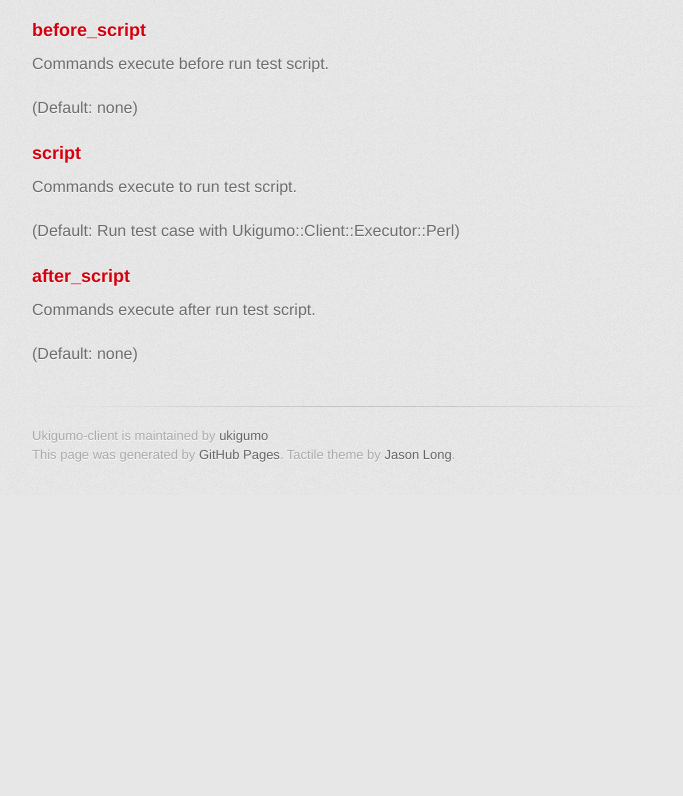
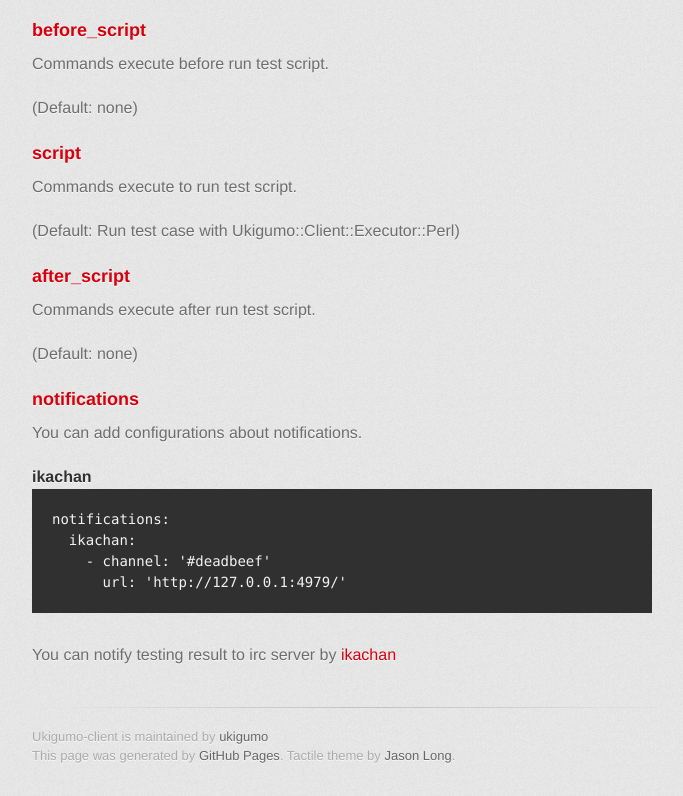
Before and after one commit to ukigumo/Ukigumo-Client, a plain HTML site: page index.html in a window 1280 px wide. Shown: the part 1215-2011 px from the top of the page, without its empty margins (298-981 px from the left). Before the commit the page ends 1710 px from the top, so only its background shows below. Drawn offline with Linux system fonts and the light colour scheme; a web font is replaced by a local one.

```diff
--- a/index.html
+++ b/index.html
@@ -91,6 +91,20 @@ ukigumo-client supports part of .travis.yml detectives.</p>
 <p>Commands execute after run test script.</p>
 
 <p>(Default: none)</p>
+
+<h3>notifications</h3>
+
+<p>You can add configurations about notifications.</p>
+
+<h4>ikachan</h4>
+
+<pre><code>notifications:
+  ikachan:
+    - channel: '#deadbeef'
+      url: 'http://127.0.0.1:4979/'
+</code></pre>
+
+<p>You can notify testing result to irc server by <a href="https://metacpan.org/release/App-Ikachan">ikachan</a></p>
         </section>
 
         <footer>
```
Also changed, not shown: params.json (+1 -1 lines).
